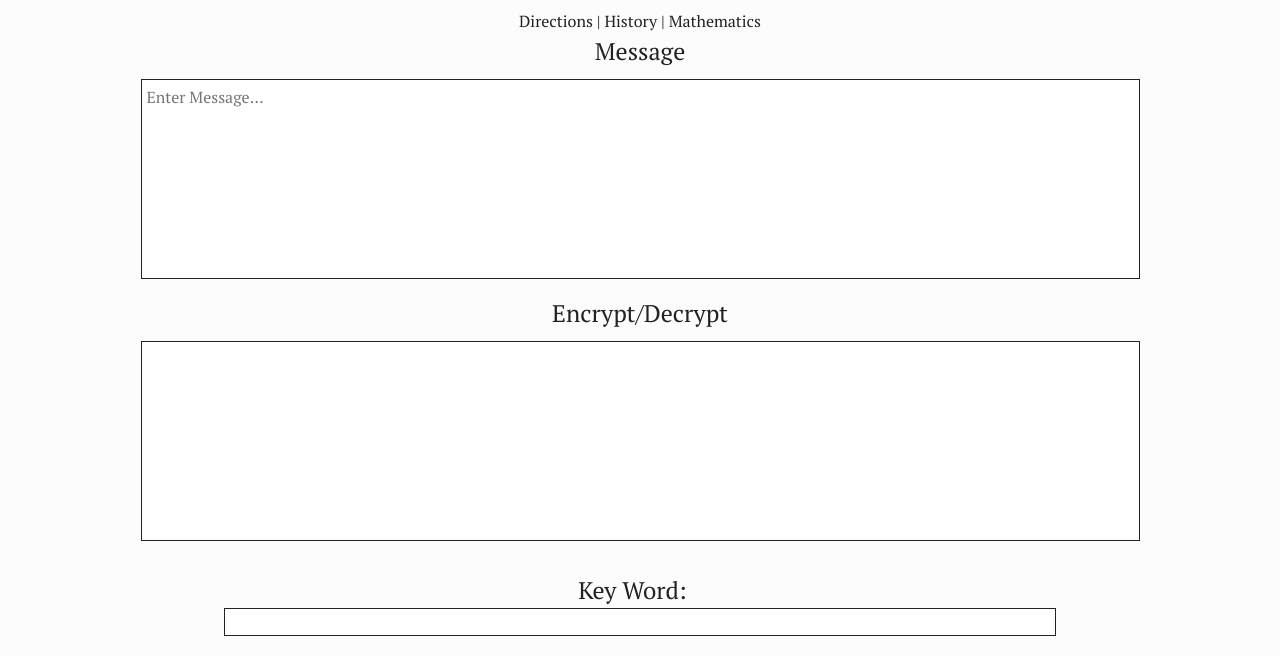
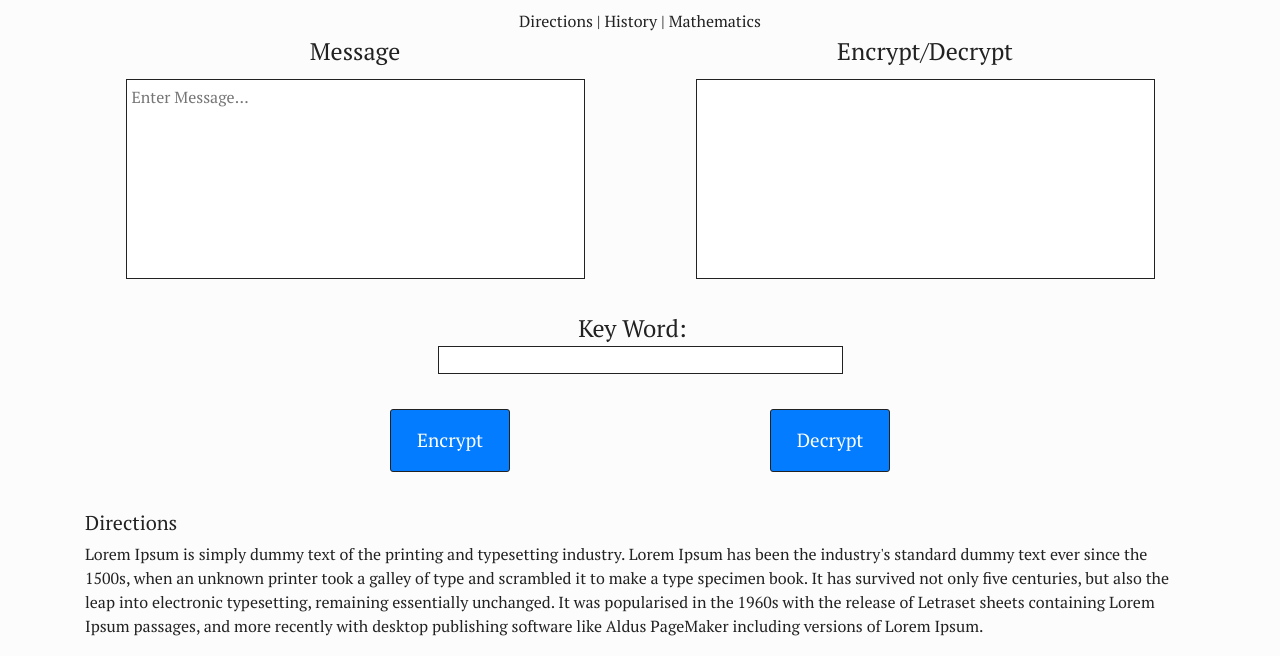
Before and after one commit to mtdens/vignerecipher, a plain HTML site: page index.html in a window 1280 px wide. Shown: the part 65-721 px from the top of the page. Drawn offline with nearby package versions, Linux system fonts and the light colour scheme; some packages are replaced by stand-ins of ours; a web font is replaced by a local one.

Commit message:
Add medium and larger screen sizes format

```diff
--- a/index.html
+++ b/index.html
@@ -32,26 +32,26 @@
     </header>
 
       <div class="row text-center">
-        <div class="col-12">
+        <div class="col-12 col-md-6">
           <label>Message</label>
           <textarea id="msg1" placeholder="Enter Message..."></textarea>
         </div>
-        <div class="col-12">
+        <div class="col-12 col-md-6">
           <label>Encrypt/Decrypt</label>
           <textarea id="msg2"></textarea>
         </div>
       </div>
       <div class="row text-center" id="key-area">
-        <div class="col-12">
+        <div class="col-12 col-md-6 mx-auto">
           <label id="key-label">Key Word:</label>
           <input type="text" id="key">
         </div>
       </div>
       <div class="row text-center">
-        <div class="col-6">
+        <div class="col-6 col-md-4 ml-auto">
           <button id="encode">Encrypt</button>
         </div>
-        <div class="col-6">
+        <div class="col-6 col-md-4 mr-auto">
           <button id="decode">Decrypt</button>
         </div>
       </div>
--- a/styles.css
+++ b/styles.css
@@ -65,3 +65,14 @@ button:hover {
 #info {
 	margin-top: 40px;
 }
+
+/* Change for medium screens and up */
+@media only screen and (min-width: 768px){
+    #msg1, #msg2 {
+        width: 85%;
+        margin: 10px;
+        height: 200px;
+        border: 1px solid #222;
+        resize: none;
+    }
+}
```
